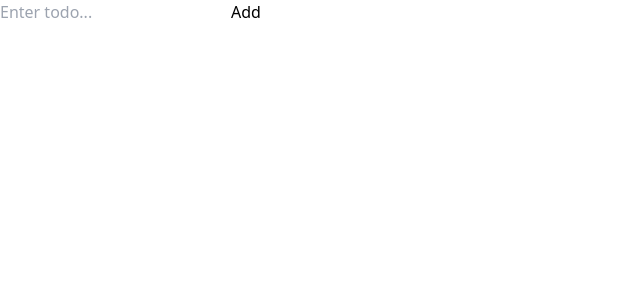
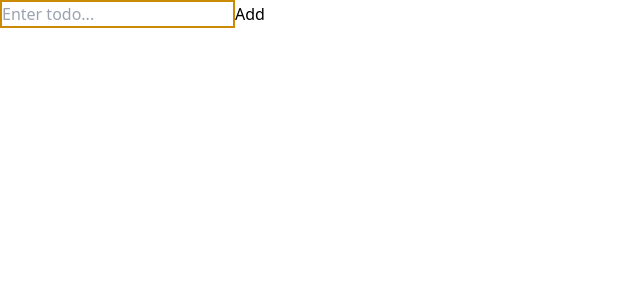
Before and after one commit to aadarshraj02/simple-to-do, a React (Vite) app: page / in a window 1280 px wide. Shown: the top 300 px of the page, without its empty margins (0-640 px from the left). Built offline with nearby package versions, Linux system fonts and the light colour scheme.

Commit message:
added border to todo input

```diff
--- a/src/components/TodoInput.jsx
+++ b/src/components/TodoInput.jsx
@@ -5,6 +5,7 @@ export default function TodoInput(props) {
   return (
     <header>
       <input
+        className="border-2 border-yellow-600"
         value={todoValue}
         onChange={(e) => {
           setTodoValue(e.target.value);
```
